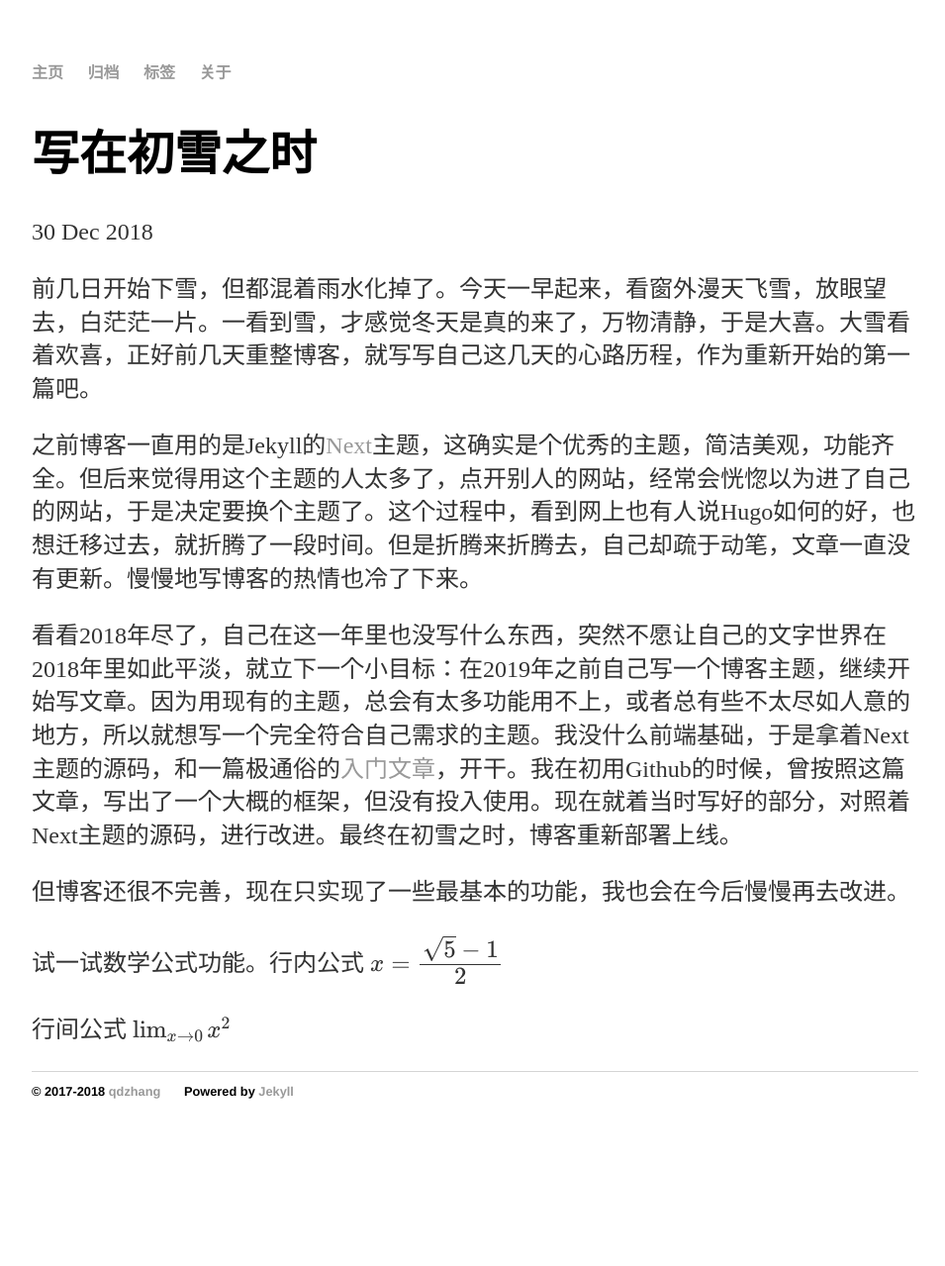
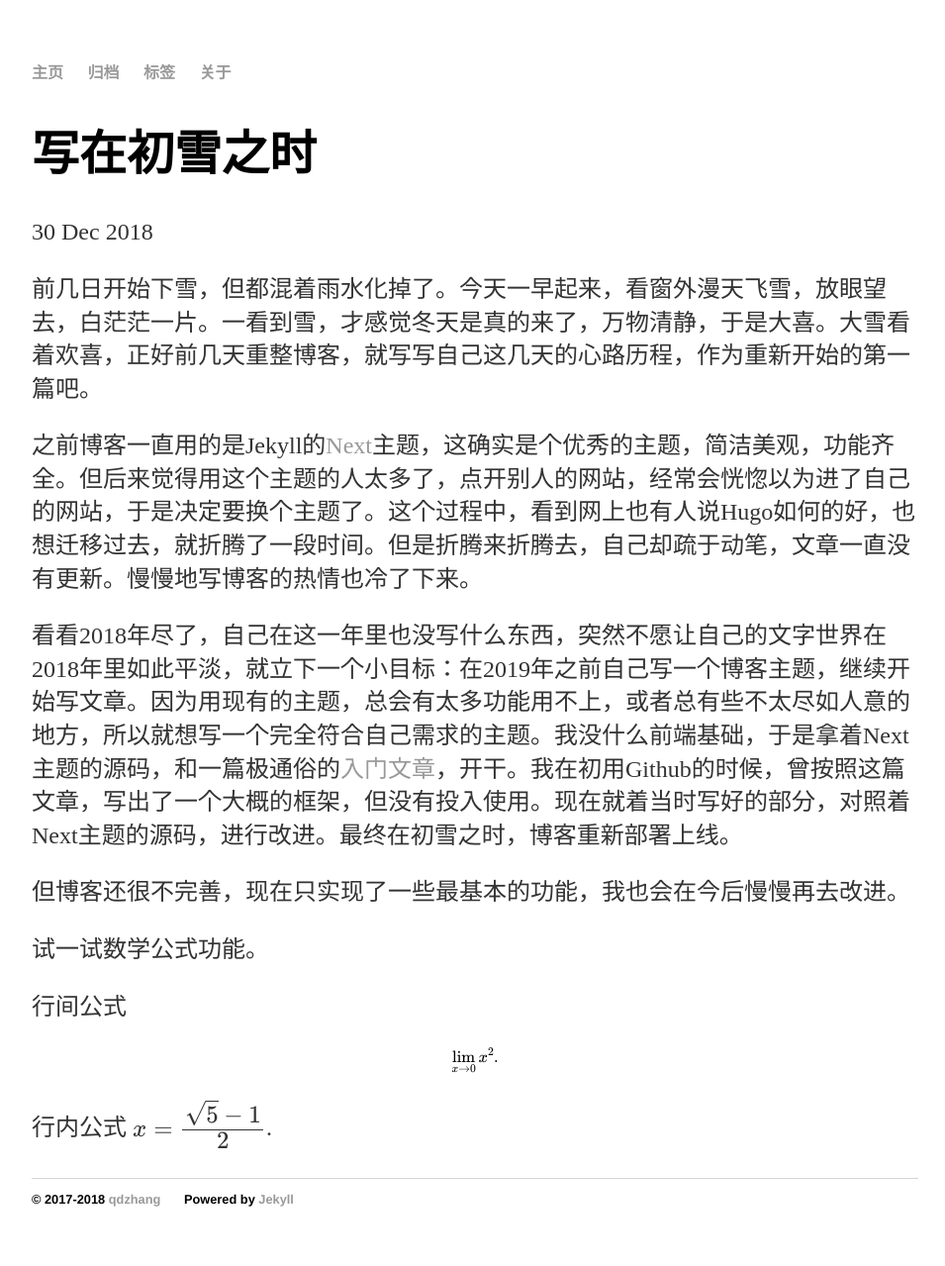
Before and after one commit to chqid/chqid.blog.io, a Jekyll site: the page built from _posts/2018-12-30-first-snow.md, in a window 1280 px wide. Shown: the whole page at 99% size, without its empty margins (160-1115 px from the left). Built offline with Jekyll 4.4.1, drawn with Linux system fonts in a browser that asks for light colours; formulas are drawn with MathJax 3; before the commit the page ends 1170 px from its top, so only the background shows below that.

```diff
--- a/_posts/2018-12-30-first-snow.md
+++ b/_posts/2018-12-30-first-snow.md
@@ -15,9 +15,12 @@ use_math: true
 
 但博客还很不完善，现在只实现了一些最基本的功能，我也会在今后慢慢再去改进。
 
-试一试数学公式功能。行内公式 $ x = \cfrac{\sqrt{5}-1}{2} $
+试一试数学公式功能。
 
 行间公式
+
 $$
-\lim_{x\to0}x^2
+\lim_{x\to0}x^2.
 $$
+
+行内公式 $x = \cfrac{\sqrt{5}-1}{2}$.
```
